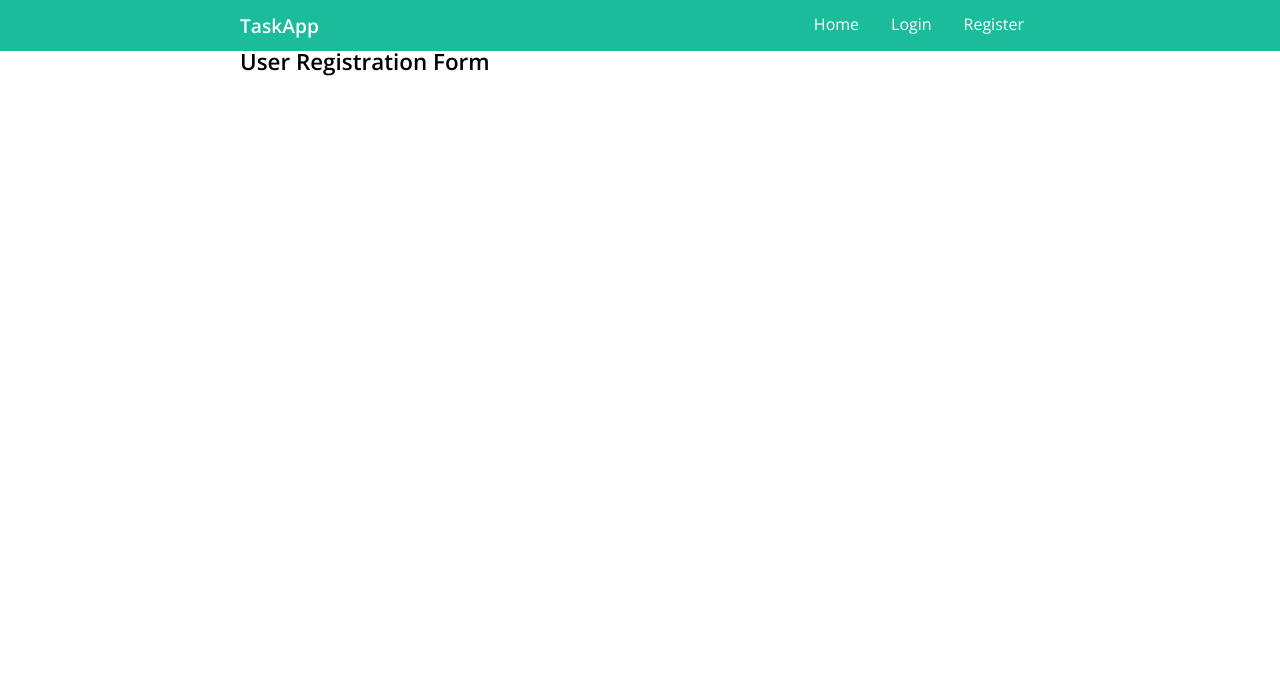
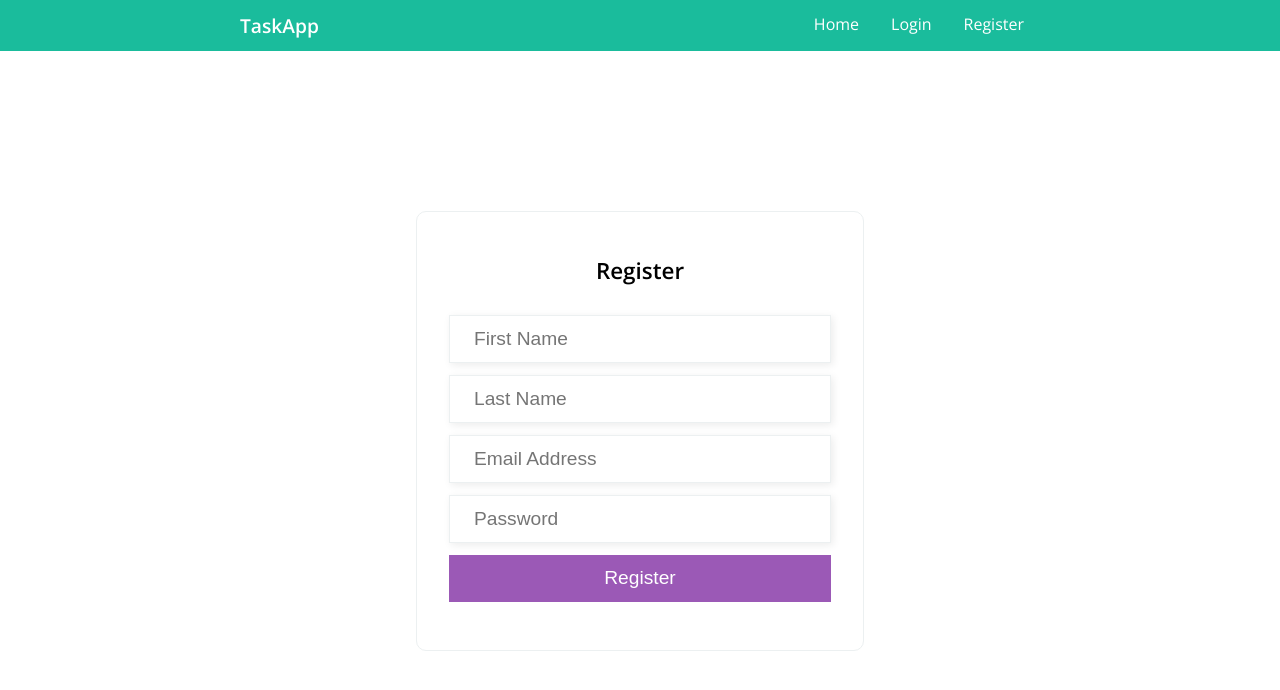
Before and after one commit to bmullis/task-manager-full-stack, a React app in the folder client/: page /register in a window 1280 px wide. Built offline with nearby package versions, Linux system fonts and the light colour scheme.

```diff
--- a/client/src/components/Dashboard.js
+++ b/client/src/components/Dashboard.js
@@ -5,11 +5,18 @@
 const Dashboard = () => {
   const token = localStorage.getItem('token')
   const user = fetchResources('user', token)
+  const tasks = fetchResources('tasks', token)
 
-  console.log(user)
   return (
     <div>
       <h3>Welcome back, {user.firstName}!</h3>
+
+      <h4>Your Tasks</h4>
+      <ul>
+        {tasks.map((task) => {
+          return <li key={task._id}>{task.description}</li>
+        })}
+      </ul>
     </div>
   )
 }
--- a/client/src/components/UserLogin.js
+++ b/client/src/components/UserLogin.js
@@ -6,8 +6,6 @@
 const UserLogin = (props) => {
 
   const handleUserLogin = (email, password) => {
-    console.log('email: ' + email + ', password: ' + password)
-
     axios.post('/user/login', {
       email,
       password
@@ -21,8 +19,10 @@
 
   return (
     <div>
-      <h3>Login</h3>
-      <UserLoginForm handleUserLogin={handleUserLogin} />
+      <div className="user-form">
+        <h3>Login</h3>
+        <UserLoginForm handleUserLogin={handleUserLogin} />
+      </div>
     </div>
   )
 }
--- a/client/src/components/UserLoginForm.js
+++ b/client/src/components/UserLoginForm.js
@@ -9,8 +9,8 @@
 
   return (
     <form onSubmit={(event) => handleFormSubmit(event)}>
-      <input type="text" name="email" />
-      <input type="password" name="password" />
+      <input type="text" name="email" placeholder="Email Address" />
+      <input type="password" name="password" placeholder="Password" />
       <button type="submit">Login</button>
     </form>
   )
--- a/client/src/components/UserRegister.js
+++ b/client/src/components/UserRegister.js
@@ -1,11 +1,28 @@
 import React from 'react'
+import axios from 'axios'
 
-const UserRegister = () => {
+import UserRegisterForm from './UserRegisterForm'
+
+const UserLogin = (props) => {
+
+  const handleUserRegistration = (user) => {
+    console.log(user)
+    axios.post('/user', user).then((res) => {
+      localStorage.setItem('token', res.data.token)
+      props.history.push('/dashboard')
+    }).catch((err) => {
+      console.log(err)
+    })
+  }
+
   return (
     <div>
-      <h3>User Registration Form</h3>
+      <div className="user-form">
+        <h3>Register</h3>
+        <UserRegisterForm handleUserRegistration={handleUserRegistration} />
+      </div>
     </div>
   )
 }
 
-export default UserRegister
+export default UserLogin
--- a/client/src/components/UserRegisterForm.js
+++ b/client/src/components/UserRegisterForm.js
@@ -0,0 +1,26 @@
+import React from 'react'
+
+const UserRegisterForm = ({ handleUserRegistration }) => {
+
+  const handleFormSubmit = (event) => {
+    event.preventDefault()
+    handleUserRegistration({
+      firstName: event.target.firstName.value,
+      lastName: event.target.lastName.value,
+      email: event.target.email.value,
+      password: event.target.password.value
+    })
+  }
+
+  return (
+    <form onSubmit={(event) => handleFormSubmit(event)}>
+      <input type="text" name="firstName" placeholder="First Name" />
+      <input type="text" name="lastName" placeholder="Last Name" />
+      <input type="text" name="email" placeholder="Email Address" />
+      <input type="password" name="password" placeholder="Password" />
+      <button type="submit">Register</button>
+    </form>
+  )
+}
+
+export default UserRegisterForm
--- a/client/src/styles/_globals.scss
+++ b/client/src/styles/_globals.scss
@@ -1,3 +1,7 @@
+* {
+  box-sizing: border-box;
+}
+
 body {
   font-family: $font-body;
   font-weight: 400;
--- /dev/null
+++ b/client/src/styles/components/_buttons.scss
@@ -0,0 +1,9 @@
+button {
+  background: $color-purple-100;
+  border: none;
+  color: white;
+  display: block;
+  font-size: 1.2rem;
+  padding: 0.8rem 1rem;
+  width: 100%;
+}
--- /dev/null
+++ b/client/src/styles/components/_user-forms.scss
@@ -0,0 +1,23 @@
+.user-form {
+  border: 1px solid $color-gray-100;
+  border-radius: 10px;
+  display: block;
+  margin: 10rem auto;
+  padding: 3rem 2rem;
+  width: 28rem;
+}
+
+.user-form h3 {
+  margin-bottom: 2rem;
+  text-align: center;
+}
+
+.user-form input {
+  border: 1px solid $color-gray-100;
+  box-shadow: 2px 2px 8px rgba(0,0,0,.08);
+  display: block;
+  font-size: 1.2rem;
+  margin: 0.75rem 0;
+  padding: 0.75rem 1.5rem;
+  width: 100%;
+}
--- a/client/src/styles/styles.scss
+++ b/client/src/styles/styles.scss
@@ -1,4 +1,6 @@
 @import './variables';
 @import './globals';
 
-@import './components/navigation'
+@import './components/buttons';
+@import './components/navigation';
+@import './components/user-forms';
```
Also changed, not shown: client/build/asset-manifest.json, client/build/index.html, client/build/service-worker.js, 14 other files.
